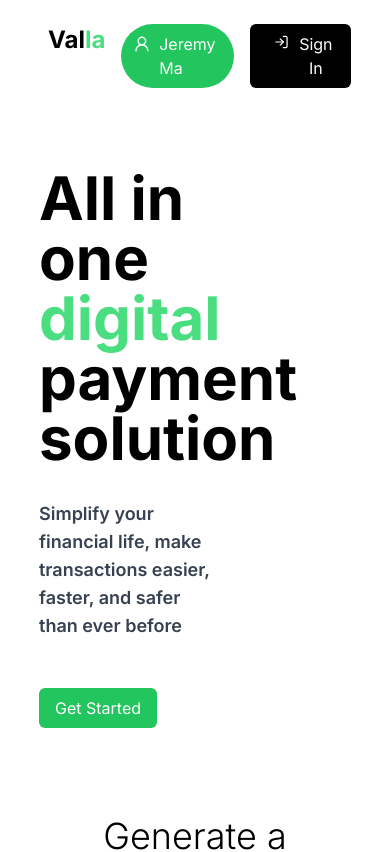
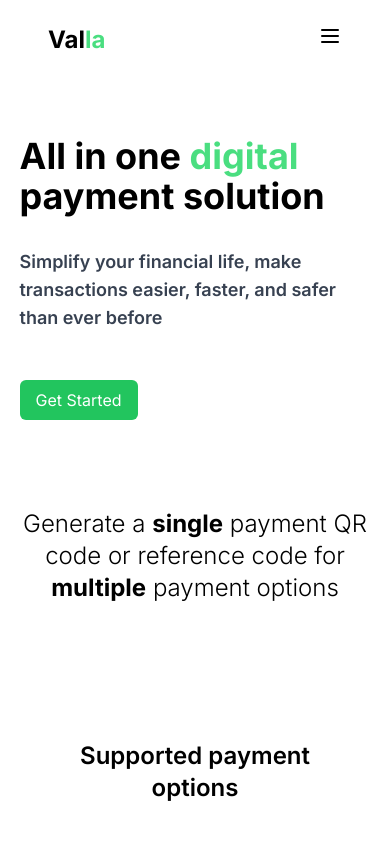
Before and after one commit to novalabsug/valla-frontend, a Next.js app: page / in a window 390 px wide. Shown: the top 852 px of the page. Built offline with nearby package versions, Linux system fonts and the light colour scheme.

Commit message:
made landing responsive

```diff
--- a/app/page.tsx
+++ b/app/page.tsx
@@ -31,8 +31,8 @@ export default function Home() {
         {/* // section */}
         <div className="py-12">
           <div className="flex">
-            <div className="m-auto w-3/5">
-              <p className="text-center text-4xl font-light">
+            <div className="m-auto lg:w-3/5 sm:w-4/5 w-[90%]">
+              <p className="text-center lg:text-4xl sm:text-3xl text-2xl font-light">
                 Generate a <span className="font-bold">single</span> payment QR
                 code or reference code for{" "}
                 <span className="font-bold">multiple</span> payment options
@@ -62,8 +62,8 @@ export default function Home() {
 
         {/* // section */}
         <div className="py-12">
-          <div className="flex">
-            <div className="w-2/4 flex">
+          <div className="flex lg:flex-row flex-col">
+            <div className="lg:w-2/4 w-full flex">
               <div className="py-2 w-3/5 m-auto">
                 <img
                   src="images/img-2.jpg"
@@ -73,7 +73,7 @@ export default function Home() {
               </div>
             </div>
 
-            <div className="w-2/4 pr-20 pl-4">
+            <div className="lg:w-2/4 w-full lg:pr-20 pr-4 pl-4">
               <div className="py-6">
                 <h3 className="text-center text-3xl font-semibold">
                   Key Features
@@ -81,7 +81,7 @@ export default function Home() {
               </div>
 
               <div className="py-2">
-                <div className="grid grid-cols-2 gap-4">
+                <div className="grid lg:grid-cols-2 grid-cols-1 lg:gap-4 gap-0">
                   <div className="my-1 py-3 px-2 bg-gray-100 rounded-md w-full flex">
                     <div className="w-1/5">
                       <ShieldCheckIcon size={35} className="text-gray-700" />
--- a/components/Hero.tsx
+++ b/components/Hero.tsx
@@ -5,9 +5,9 @@ const Hero = () => {
   return (
     <div>
       <div className="pt-8 pb-2 flex">
-        <div className="m-auto w-4/5 flex">
-          <div className="w-3/5 pt-6 pb-2 pr-2">
-            <h3 className="text-6xl font-bold">
+        <div className="m-auto lg:w-4/5 sm:w-4/5 w-[90%] flex">
+          <div className="lg:w-3/5 sm:w-4/5 w-full pt-6 pb-2 pr-2">
+            <h3 className="lg:text-6xl sm:text-5xl text-4xl font-bold">
               All in one <span className="text-green-400">digital</span> payment
               solution
             </h3>
--- a/components/Navbar.tsx
+++ b/components/Navbar.tsx
@@ -3,6 +3,7 @@ import {
   CreditCard,
   LogIn,
   LogOut,
+  Menu,
   User2Icon,
   X,
 } from "lucide-react";
@@ -23,7 +24,7 @@ const Navbar = () => {
         </h3>
       </Link>
 
-      <div className="flex">
+      <div className="xl:flex lg:flex hidden">
         <div className="px-4 relative">
           <div
             className="py-2 px-3 rounded-full flex bg-green-500 cursor-pointer"
@@ -102,6 +103,10 @@ const Navbar = () => {
           />
         </Link>
       </div>
+
+      <div className="lg:hidden xl:hidden block">
+        <Menu />
+      </div>
     </nav>
   );
 };
```
